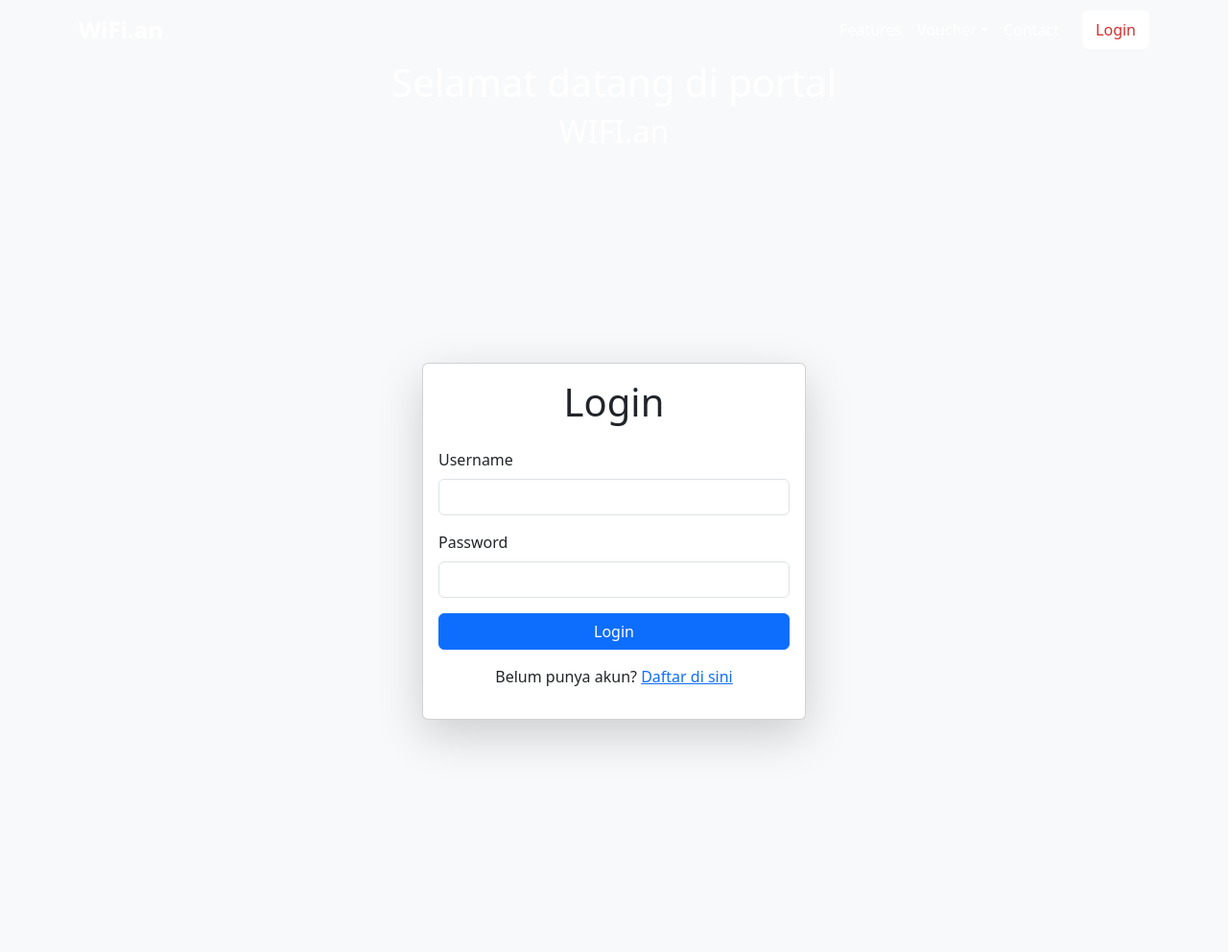
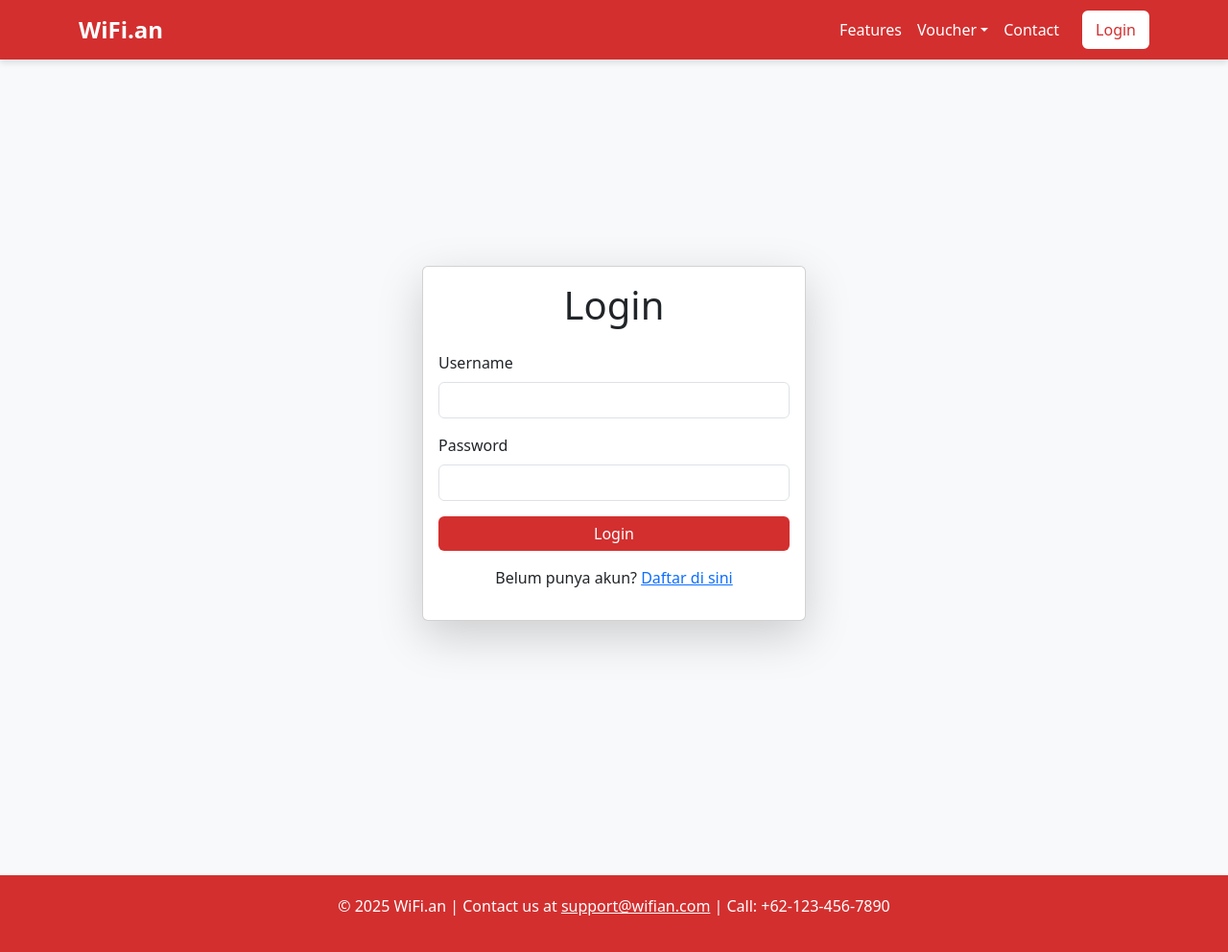
Before and after one commit to pringlesoon/PROJECT-DPW, a PHP site: page /auth/login.php in a window 1280 px wide. Shown: the whole page at 96% size. Before the commit the page ends 779 px from the top, so only its background shows below. Run offline with PHP 8.4, Linux system fonts and the light colour scheme.

Commit message:
First Commit

```diff
--- a/auth/login.php
+++ b/auth/login.php
@@ -61,7 +61,6 @@ if ($_SERVER['REQUEST_METHOD'] === 'POST') {
     <title>Login</title>
 </head>
 <style>
-<<<<<<< HEAD
     .navbar {
         background-color: #d32f2f;
         box-shadow: 0 4px 6px rgba(0, 0, 0, 0.1);
@@ -93,26 +92,33 @@ if ($_SERVER['REQUEST_METHOD'] === 'POST') {
     color: #d32f2f !important;
     background-color: #fff;
     border: 2px solid #fff;
-=======
-    body {
-        background-color: #f5f5f5;
-    }
-    .navbar {
-        background-color: #d32f2f;
-    }
-    .navbar-brand, .nav-link {
-        color: #fff !important;
-    }
-    .login-btn {
-        color: #d32f2f !important;
-        background-color: #fff;
-        border: 2px solid #fff;
->>>>>>> 8900afbd296141882bf1b95773dfaac9712c47cc
     }
     .login-btn:hover {
         color: #fff !important;
         background-color: #d32f2f;
         border: 2px solid #fff;
+    }
+    .login-card button {
+        background-color: #d32f2f;
+        border: none;
+    }
+    .login-card button:hover {
+        background-color: #a82323;
+    }
+    footer {
+        background-color: #d32f2f;
+        color: white;
+        padding: 20px 0;
+        text-align: center;
+        margin-top: 50px;
+    }
+    footer a {
+        color: #fff;
+        text-decoration: underline;
+    }
+    footer a:hover {
+        color: #000;
+        text-decoration: none;
     }
 </style>
 
@@ -139,12 +145,8 @@ if ($_SERVER['REQUEST_METHOD'] === 'POST') {
         </div>
     </div>
 </nav>
-    <div class="text-white text-center mb-8">
-        <h1 class="text-4xl font-bold">Selamat datang di portal</h1>
-        <h2 class="text-3xl font-semibold">WIFI.an</h2>
-    </div>
     <div class="container d-flex justify-content-center align-items-center vh-100">
-        <div class="card shadow-lg" style="width: 25rem;">
+        <div class="card shadow-lg login-card" style="width: 25rem;">
             <div class="card-body">
                 <h1 class="card-title text-center mb-4">Login</h1>
                 <?php if (isset($_SESSION['error'])): ?>
@@ -159,7 +161,7 @@ if ($_SERVER['REQUEST_METHOD'] === 'POST') {
                         <label for="password" class="form-label">Password</label>
                         <input type="password" id="password" name="password" class="form-control" required>
                     </div>
-                    <button type="submit" class="btn btn-primary w-100">Login</button>
+                    <button type="submit" class="btn btn-danger w-100">Login</button>
                 </form>
                 <div class="mt-3 text-center">
                     <p>Belum punya akun? <a href="register.php" class="text-primary">Daftar di sini</a></p>
@@ -167,6 +169,11 @@ if ($_SERVER['REQUEST_METHOD'] === 'POST') {
             </div>
         </div>
     </div>
+    <footer>
+        <div class="container">
+            <p>&copy; 2025 WiFi.an | Contact us at <a href="mailto:support@wifian.com">support@wifian.com</a> | Call: +62-123-456-7890</p>
+        </div>
+    </footer>
     <script src="https://cdn.jsdelivr.net/npm/bootstrap@5.3.0/dist/js/bootstrap.bundle.min.js"></script>
 </body>
 
--- a/auth/register.php
+++ b/auth/register.php
@@ -14,11 +14,7 @@ if ($_SERVER['REQUEST_METHOD'] === 'POST') {
     } else {
         $query = "INSERT INTO users (username, password, email) VALUES ('$username', '$password', '$email')";
         if ($conn->query($query)) {
-<<<<<<< HEAD
             header("Location: login.php"); // Pastikan jalur ke login.php benar
-=======
-            header("Location: authlogin.php"); // Pastikan jalur ke login.php benar
->>>>>>> 8900afbd296141882bf1b95773dfaac9712c47cc
             exit;
         } else {
             echo "Registrasi gagal: " . $conn->error;
--- a/index.php
+++ b/index.php
@@ -28,11 +28,7 @@
             padding: 0.5rem 1rem;
         }
         .nav-link:hover {
-<<<<<<< HEAD
             color:rgb(0, 0, 0) !important;
-=======
-            color: #ffc107 !important;
->>>>>>> 8900afbd296141882bf1b95773dfaac9712c47cc
         }
         .navbar-toggler {
             border: none;
```
Also changed, not shown: buy.php (+0 -38 lines).
